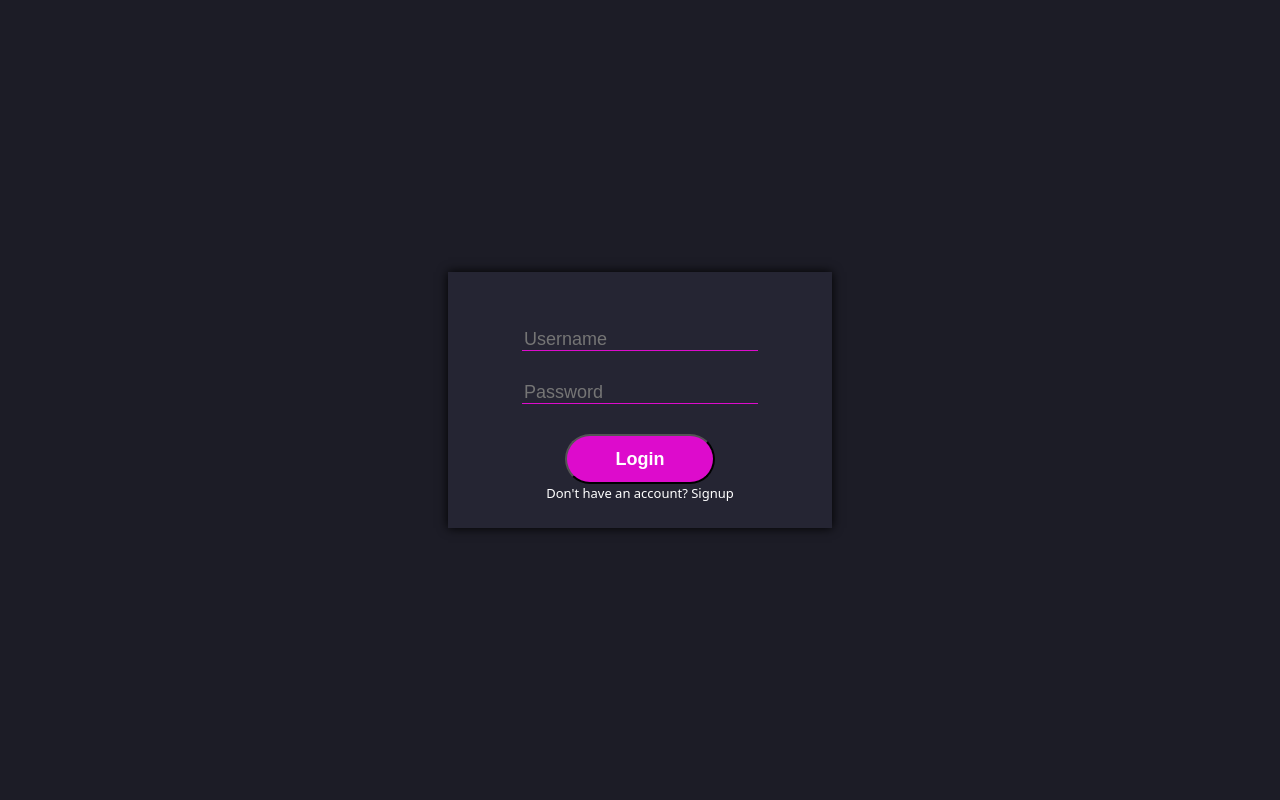
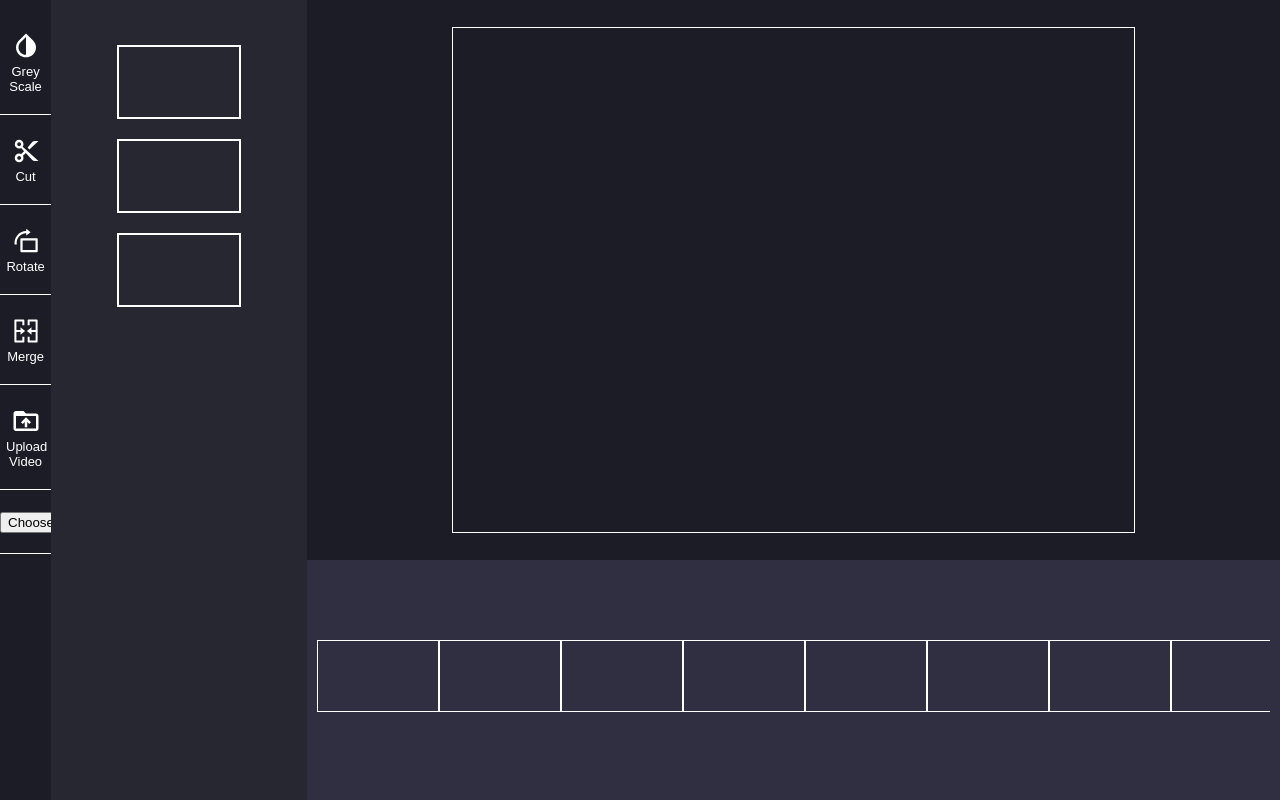
Before and after one commit to VibhorJaiswal/video-editor-pro, a React (Create React App) app in the folder video-editor-pro/: page / in a window 1280 px wide. Built offline with nearby package versions, Linux system fonts and the light colour scheme; no server answers.

Commit message:
start from get file name

```diff
--- a/video-editor-pro/src/App.js
+++ b/video-editor-pro/src/App.js
@@ -4,23 +4,77 @@ import CurrentVideoDiv from "./CurrentVideoDiv.js";
 import TimelineDiv from "./TimelineDiv.js";
 import LoginPage from "./LoginPage.js";
 import { useState } from "react";
+import { useEffect } from "react";
 
 function App() {
-  const [currentPage, changeCurrentPage] = useState(false); //false for login page
+  const [currentPage, changeCurrentPage] = useState(true); //false for login page
+  const [uploadedVideo, handleUploadedVideo] = useState({});
+  const [username, changeusername] = useState("baman");
+  const [editType, changeEditType] = useState('none');
+  const [currentVideo, changeCurrentVideo] = useState('')
+
+  const handleUsername = (e) => {
+    // console.log(e.target.value);
+    changeusername(e.target.value);
+  };
 
   const handleCurrentPage = (e) => {
     console.log('changing page');
     changeCurrentPage(!currentPage);
   };
 
-  console.log("togglePage: ", handleCurrentPage);
+  const handleUploadVideo = (e) => {
+    handleUploadedVideo(e.target.files[0]);
+  }
+
+  const handleEditType = (e) => {
+    changeEditType(e);
+  }
+
+  //To upload video to server.
+  useEffect(() => {
+
+    if(uploadedVideo === {}) return;
+
+      const url = "https://5000-vibhorjaisw-videoeditor-4z6335pnuc7.ws-us71.gitpod.io/upload";
+
+      // console.log('upload video: ',uploadedVideo);
+
+      const formData = new FormData();
+      formData.append("file", uploadedVideo);
+      formData.append("name", uploadedVideo.name);
+      formData.append("username", username);
+
+
+      fetch(url, {
+      method: "POST", // or 'PUT'
+      body: formData,
+    })
+      .then((d) => d.json())
+      .then((res) => {console.log(res)});
+
+  }, [uploadedVideo]);
+
+
+
+  //To perform editing
+  useEffect(() => {
+
+    if(editType != 'none')
+    {
+      console.log('performing: ', editType);
+    }
+  }, [editType])
+
+  const toolsDivMethods = {handleUploadVideo, handleEditType};
+  const loginPageMethods = {changeCurrentPage, handleUsername, username}
 
   return (
     <>
-      {!currentPage && <LoginPage methods={changeCurrentPage} handleCurrentPage={handleCurrentPage} />}
+      {!currentPage && <LoginPage methods={loginPageMethods} handleCurrentPage={handleCurrentPage} />}
       {currentPage && (
         <>
-      <ToolsDiv />
+      <ToolsDiv methods={toolsDivMethods}/>
       <AllVideosDiv />
       <CurrentVideoDiv />
       <TimelineDiv />
--- a/video-editor-pro/src/LoginPage.js
+++ b/video-editor-pro/src/LoginPage.js
@@ -14,7 +14,7 @@ import MuiAlert from '@mui/material/Alert';
 function LoginPage(props) {
 
   const [status, changestatus] = useState(true); //true for login
-  const [username, changeusername] = useState("");
+  const {handleUsername, username} = props.methods;
   const [password, changepassword] = useState("");
   const [showNotif, changeShowNotif] = useState(false);
   const [notifMsg, changNotifMsg] = useState("");
@@ -27,11 +27,6 @@ function LoginPage(props) {
   const handleShowNotif = () => {
     changeShowNotif(!showNotif);
   }
-
-  const handleUsername = (e) => {
-    // console.log(e.target.value);
-    changeusername(e.target.value);
-  };
 
   const handlePassword = (e) => {
     // console.log(e.target.value);
@@ -100,6 +95,16 @@ function LoginPage(props) {
         {
           changNotifMsg("Registered!");
           changeNotifType("success");
+
+          const urlCreateUser = 'https://5000-vibhorjaisw-videoeditor-4z6335pnuc7.ws-us71.gitpod.io/createnewuser';
+          fetch(urlCreateUser, {
+              method: "POST", // or 'PUT'
+              headers: {
+                "Content-Type": "application/json",
+              },
+              body: JSON.stringify({username}),
+            })
+            .then((data) => {console.log(data)});
           changeShowNotif(true);
         }
       })
--- a/video-editor-pro/src/SignupForm.js
+++ b/video-editor-pro/src/SignupForm.js
@@ -8,7 +8,7 @@ function SignupFrom(props)
         <>
         <div className={styles.fieldDiv}>
           <input placeholder="Username" className={styles.input} onChange={handleUsername}></input>
-          <input placeholder="Password" className={styles.input} onChange={handlePassword}></input>
+          <input placeholder="Password" type="password" className={styles.input} onChange={handlePassword}></input>
           <button className={styles.submit} onClick={handleSignup}>Signup</button>
           <p onClick={handleStatusChange}>Already have an account? Login</p>
         </div>
--- a/video-editor-pro/src/ToolsDiv.js
+++ b/video-editor-pro/src/ToolsDiv.js
@@ -1,41 +1,47 @@
 import toolsdiv from "./css/toolsdiv.module.css";
 import { MdOutlineInvertColors, MdDriveFolderUpload } from "react-icons/md";
 import { BiCut } from "react-icons/bi";
-import {AiOutlineRotateRight, AiOutlineMergeCells} from 'react-icons/ai'
+import { AiOutlineRotateRight, AiOutlineMergeCells } from "react-icons/ai";
 
-function ToolsDiv() {
+function ToolsDiv(props) {
+
+  const {handleUploadVideo, handleEditType} = props.methods;
+
 
   return (
     <div className={toolsdiv.area}>
-
-      <div style={{height: '30px'}}></div> {/*To add padding */}
-
-      <button className={toolsdiv.toolsButton}>
+      <div style={{ height: "30px" }}></div> {/*To add padding */}
+      <button className={toolsdiv.toolsButton} onClick={() => {handleEditType('grayscale')}}>
         <MdOutlineInvertColors size={30} color="white" />
         <p>Grey Scale</p>
       </button>
 
-      <button className={toolsdiv.toolsButton}>
+
+      <button className={toolsdiv.toolsButton} onClick={() => {handleEditType('trim')}}>
         <BiCut size={30} color="white" />
         <p>Cut</p>
       </button>
 
-      <button className={toolsdiv.toolsButton}>
+
+      <button className={toolsdiv.toolsButton} onClick={() => {handleEditType('rotate')}}>
         <AiOutlineRotateRight size={30} color="white" />
         <p>Rotate</p>
       </button>
 
 
-      <button className={toolsdiv.toolsButton}>
+      <button className={toolsdiv.toolsButton} onClick={() => {handleEditType('merge')}}>
         <AiOutlineMergeCells size={30} color="white" />
         <p>Merge</p>
       </button>
 
+
+      {/* upload button */}
       <button className={toolsdiv.toolsButton}>
         <MdDriveFolderUpload size={30} color="white" />
         <p>Upload Video</p>
       </button>
 
+      <input className={toolsdiv.toolsButton} type="file" accept="video/*" onChange={handleUploadVideo}/>
     </div>
   );
 }
```
